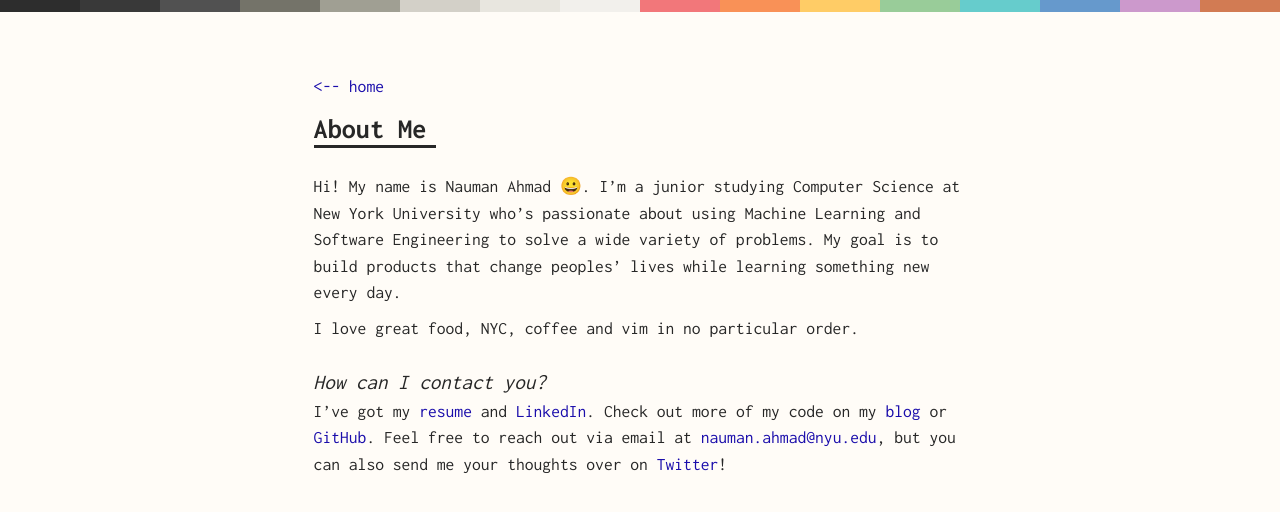
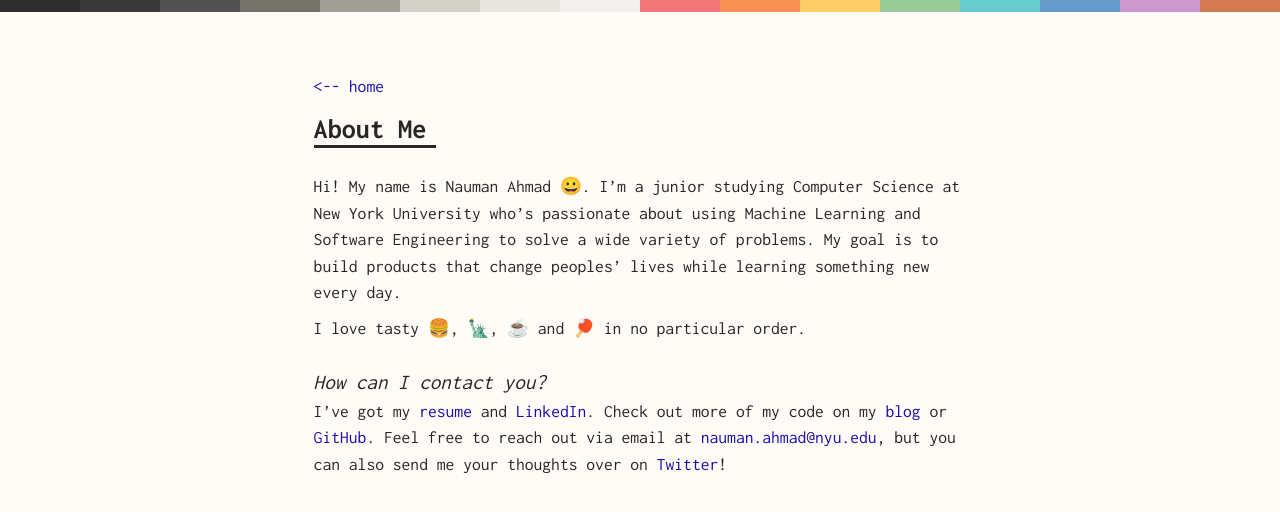
Before and after one commit to itsnauman/itsnauman.github.io, a Jekyll site: the page built from me/index.md, in a window 1280 px wide. Shown: the top 512 px of the page. Built offline with Jekyll 4.4.1, drawn with Linux system fonts in a browser that asks for light colours.

Commit message:
Add emojis

```diff
--- a/me/index.md
+++ b/me/index.md
@@ -4,7 +4,7 @@ layout: about
 
 Hi! My name is Nauman Ahmad 😀. I'm a junior studying Computer Science at New York University who's passionate about using Machine Learning and Software Engineering to solve a wide variety of problems. My goal is to build products that change peoples' lives while learning something new every day.
 
-I love great food, NYC, coffee and vim in no particular order.
+I love tasty 🍔, 🗽, ☕️ and 🏓 in no particular order.
 
 # How can I contact you?
 I've got my [resume](https://www.dropbox.com/s/hcckxsqlu7rm9bk/Latest%20Resume.pdf?dl=0) and [LinkedIn](https://linkedin.com/in/nauman-ahmad-7b3091b8). Check out more of my code on my [blog](/) or [GitHub](https://www.github.com/itsnauman). Feel free to reach out via email at [nauman.ahmad@nyu.edu](javascript: void(0)), but you can also send me your thoughts over on [Twitter](https://twitter.com/naumanio)!
```
